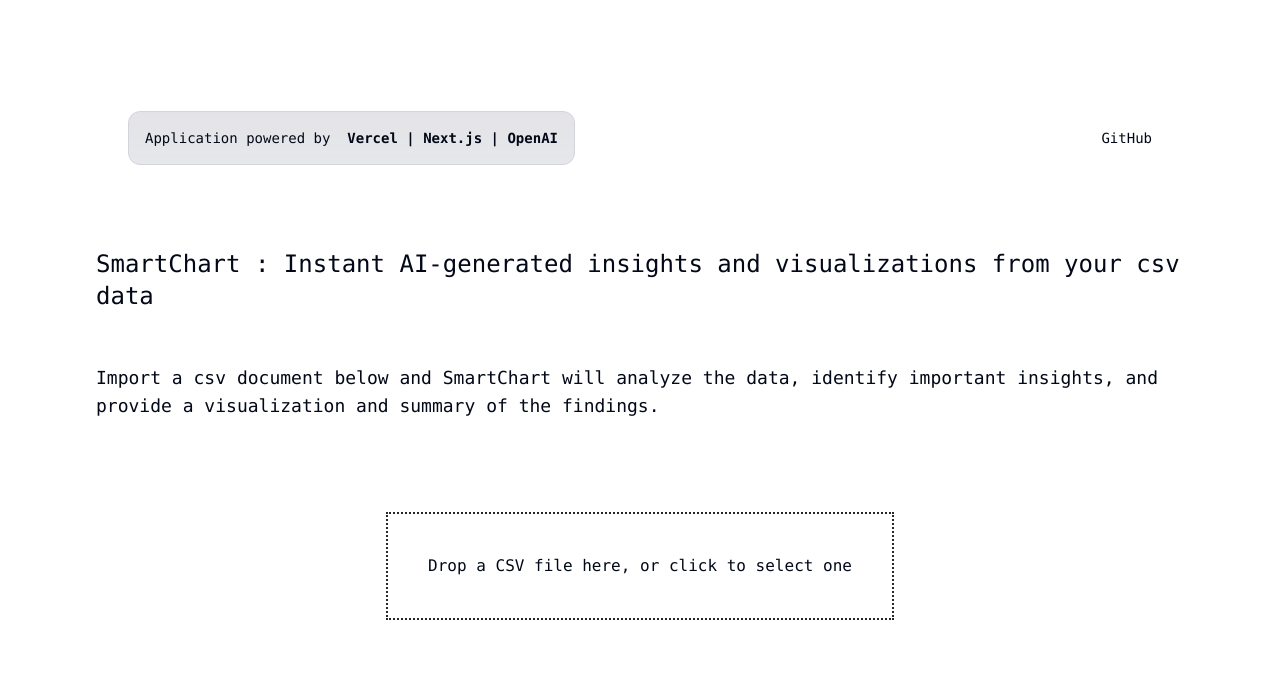
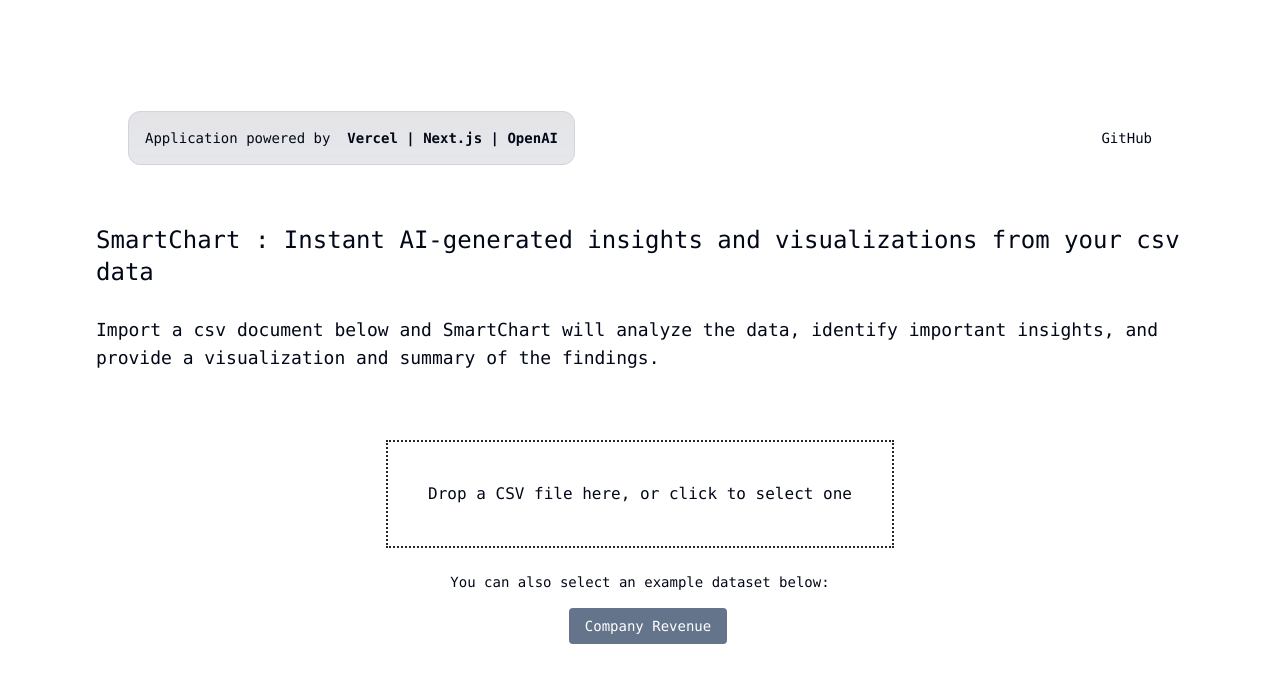
Before and after one commit to amorrissette/nextjs-smartchart, a Next.js app: page / in a window 1280 px wide. Shown: the top 682 px of the page. Built offline with nearby package versions, Linux system fonts and the light colour scheme.

Commit message:
Add example dataset to main page

```diff
--- a/app/page.tsx
+++ b/app/page.tsx
@@ -3,6 +3,7 @@
 import Image from "next/image";
 import React, { useState } from 'react';
 import Dropzone from '../components/Dropzone';
+import Examples from '../components/Examples';
 import DataTable from '../components/Datatable';
 import DataChart from '../components/Datachart';
 
@@ -29,12 +30,13 @@ export default function Home() {
       <p className="flex w-full items-center justify-center font-mono text-2xl pt-4">
         SmartChart : Instant AI-generated insights and visualizations from your csv data
       </p>
-      <p className=" w-full items-center justify-center font-mono text-lg pb-2">
+      <p className="flex w-full items-center justify-center font-mono text-lg pb-2">
         Import a csv document below and SmartChart will analyze the data, identify important insights, and provide a visualization and summary of the findings.
       </p>
       <div className="pt-8">
         {!csvData && <Dropzone onCsvData={setCsvData} />}
         {csvData && <DataChart csvData={csvData} />}
+        {!csvData && <Examples onCsvData={setCsvData} />}
       </div>
 
       <div className="w-full pt-8">
--- /dev/null
+++ b/components/Examples.tsx
@@ -0,0 +1,31 @@
+import React from 'react';
+
+interface ExamplesProps {
+  onCsvData: (data: string) => void;
+}
+
+export default function Examples({ onCsvData }: ExamplesProps) {
+
+  const loadExampleCsv = async ( examplePath : string) => {
+    try {
+      const response = await fetch(examplePath);
+      if (response.ok) {
+        const text = await response.text();
+        onCsvData(text);
+      } else {
+        console.error('Failed to load sample CSV');
+      }
+    } catch (error) {
+      console.error('Error loading sample CSV', error);
+    }
+  };
+
+  return (
+    <div style={{ textAlign: 'center' }} className="space-x-4">
+      <p className = "font-mono text-sm pt-6">
+        You can also select an example dataset below:
+      </p>
+      <button onClick={() => loadExampleCsv('/example_revenue.csv')} className="mt-4 px-4 py-2 bg-slate-500  font-mono text-sm text-white rounded hover:bg-slate-600">Company Revenue</button>
+    </div>
+  );
+}
```
Also changed, not shown: public/example_revenue.csv (renamed from public/sample.csv).
